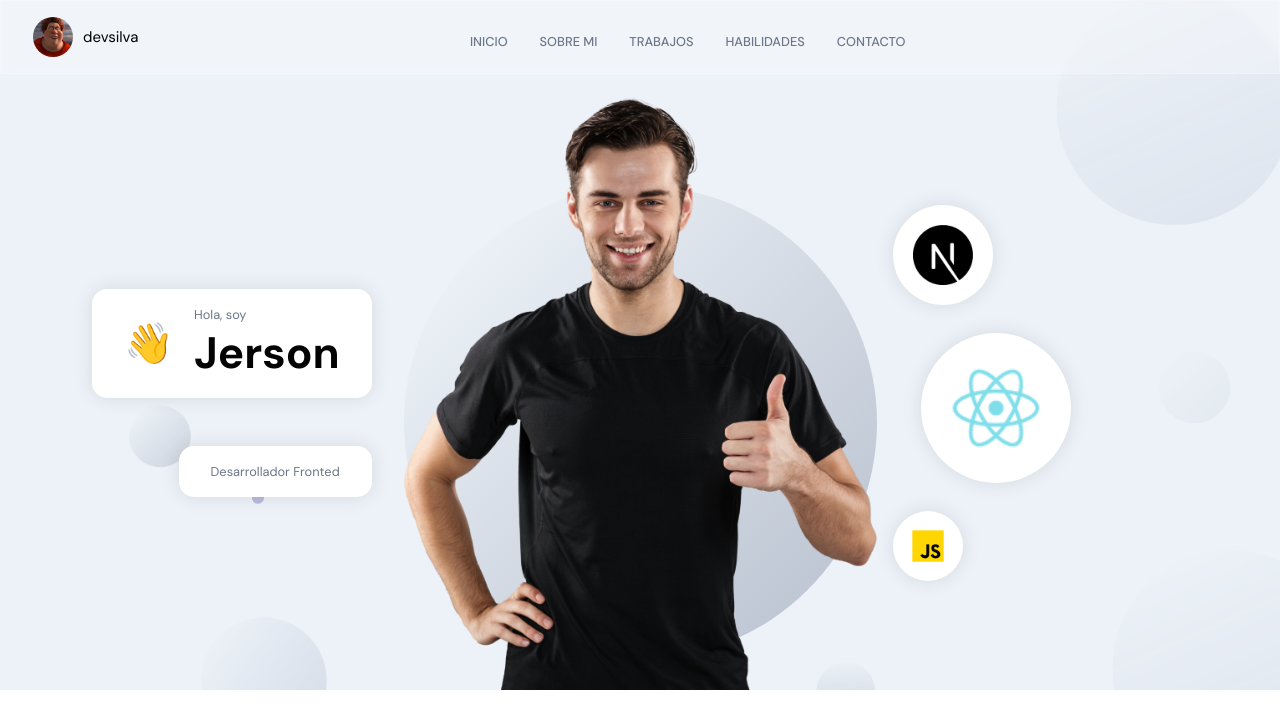
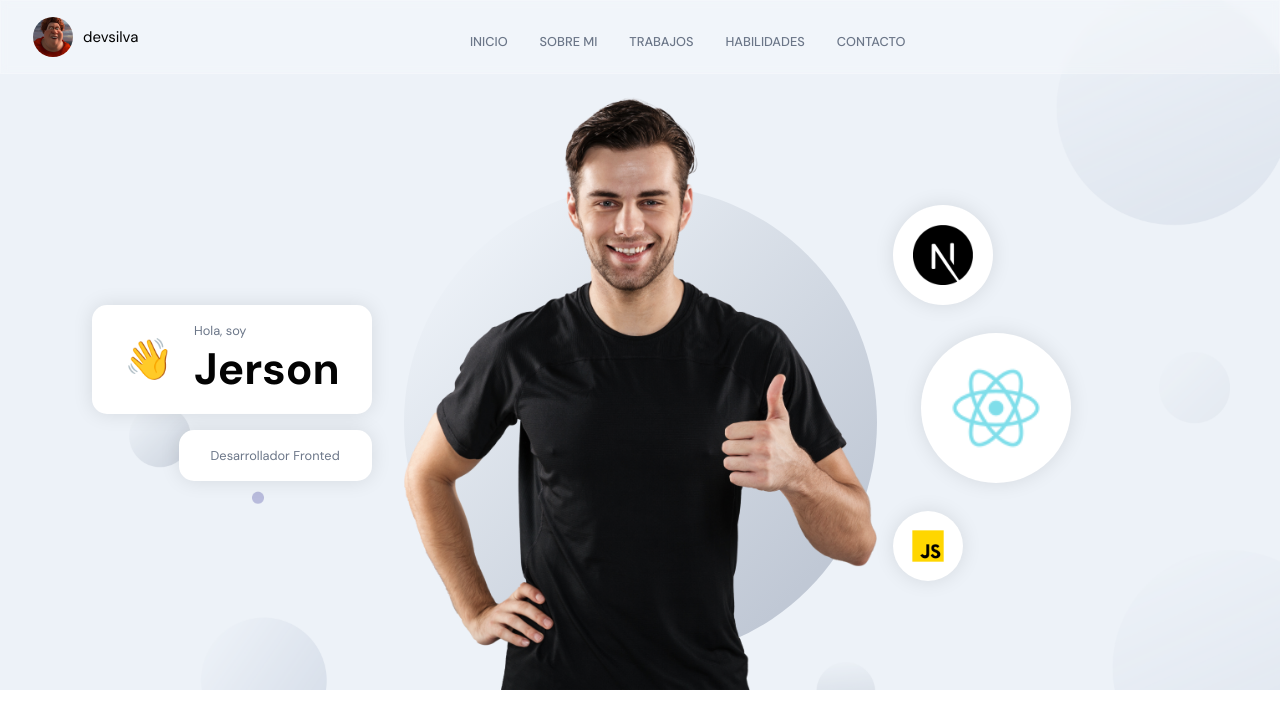
Before and after one commit to jersonsilvaa/web-portfolio, a React (Vite) app: page / in a window 1280 px wide. Shown: the top 728 px of the page. Built offline with nearby package versions, Linux system fonts and the light colour scheme.

Commit message:
style: Using 1rem top

```diff
--- a/src/container/Header/styles.scss
+++ b/src/container/Header/styles.scss
@@ -68,7 +68,7 @@
     }
 
     .tag-cmp {
-      margin-top: 3rem;
+      margin-top: 1rem;
       flex-direction: column;
 
       p {
```
